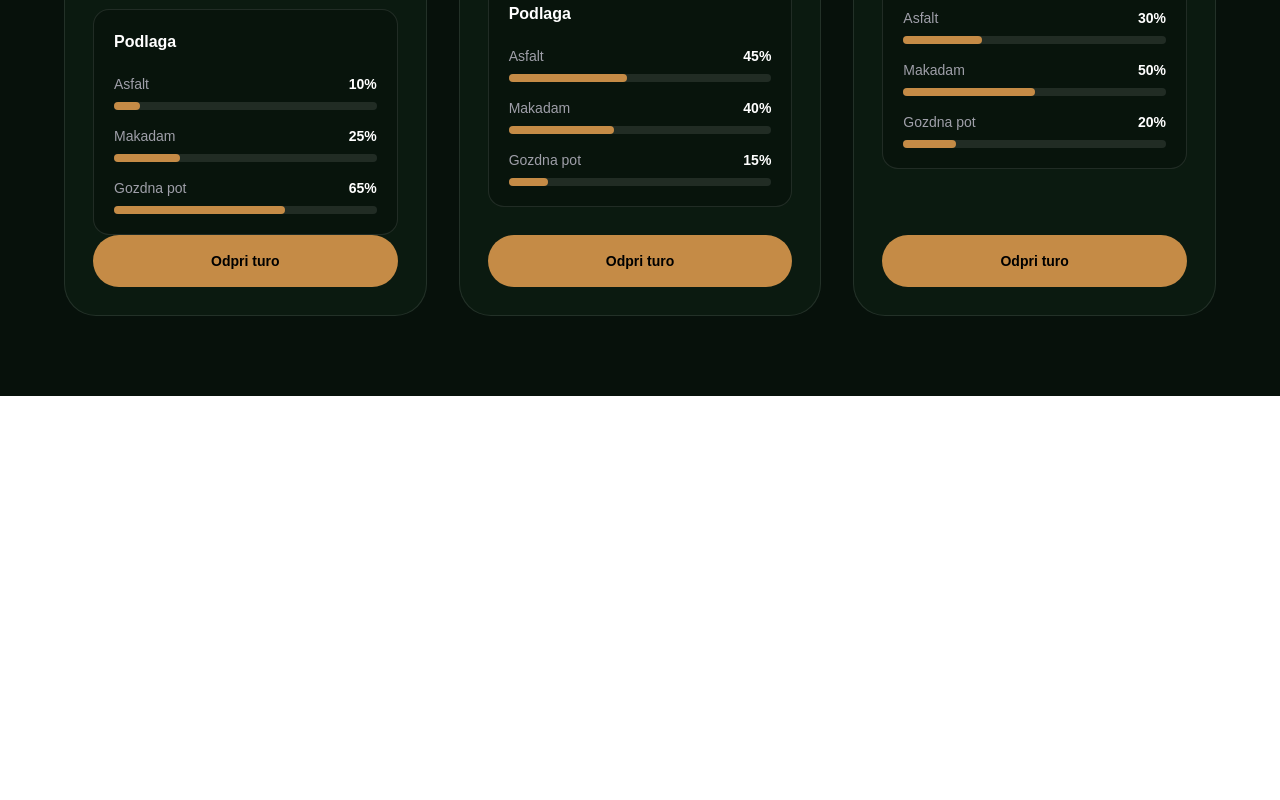
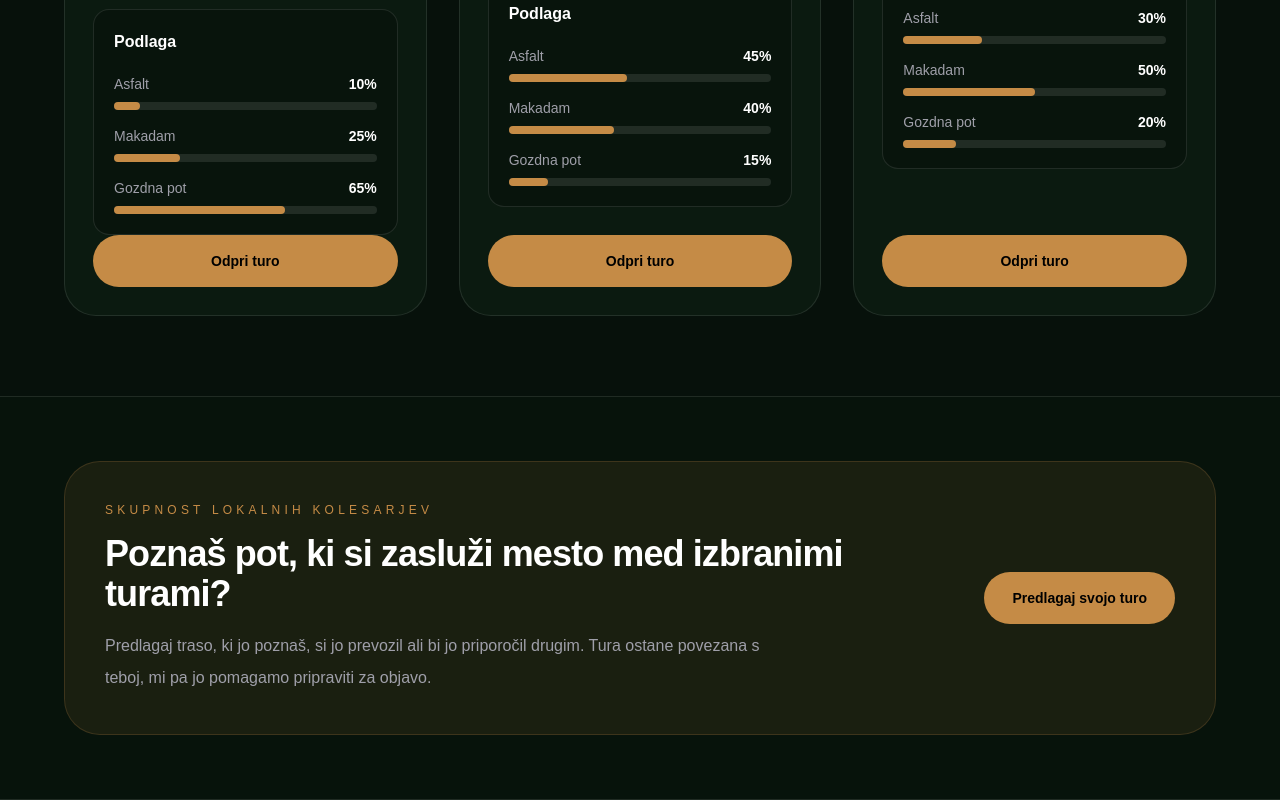
Before and after one commit to rabojan/bojan-on-bike-app, a Next.js app: page /ture in a window 1280 px wide. Shown: the part 1756-2556 px from the top of the page. Before the commit the page ends 2152 px from the top, so only its background shows below. Built offline with nearby package versions, Linux system fonts and the light colour scheme.

Commit message:
Add trail proposal CTA to tours page

```diff
--- a/app/ture/page.tsx
+++ b/app/ture/page.tsx
@@ -281,6 +281,36 @@ export default function ToursPage() {
           </div>
         </div>
       </section>
+
+      <section className="border-y border-white/10 bg-[#07130b] px-6 py-16">
+        <div className="mx-auto grid max-w-6xl gap-8 rounded-[36px] border border-[#c58b46]/20 bg-[#c58b46]/10 p-8 md:grid-cols-[1fr_auto] md:items-center md:p-10">
+          <div>
+            <div className="text-xs uppercase tracking-[0.35em] text-[#c58b46]">
+              Skupnost lokalnih kolesarjev
+            </div>
+
+            <h2 className="mt-4 max-w-3xl text-3xl font-black tracking-tight text-white md:text-4xl">
+              Poznaš pot, ki si zasluži mesto med izbranimi turami?
+            </h2>
+
+            <p className="mt-4 max-w-2xl text-base leading-8 text-zinc-400">
+              Predlagaj traso, ki jo poznaš, si jo prevozil ali bi jo priporočil
+              drugim. Tura ostane povezana s teboj, mi pa jo pomagamo pripraviti
+              za objavo.
+            </p>
+          </div>
+
+          <div className="flex flex-wrap gap-3 md:justify-end">
+            <Link
+              href="/predlagaj-turo"
+              className="rounded-full bg-[#c58b46] px-7 py-4 text-sm font-black text-black"
+            >
+              Predlagaj svojo turo
+            </Link>
+          </div>
+        </div>
+      </section>
+
     </main>
   );
 }
```
